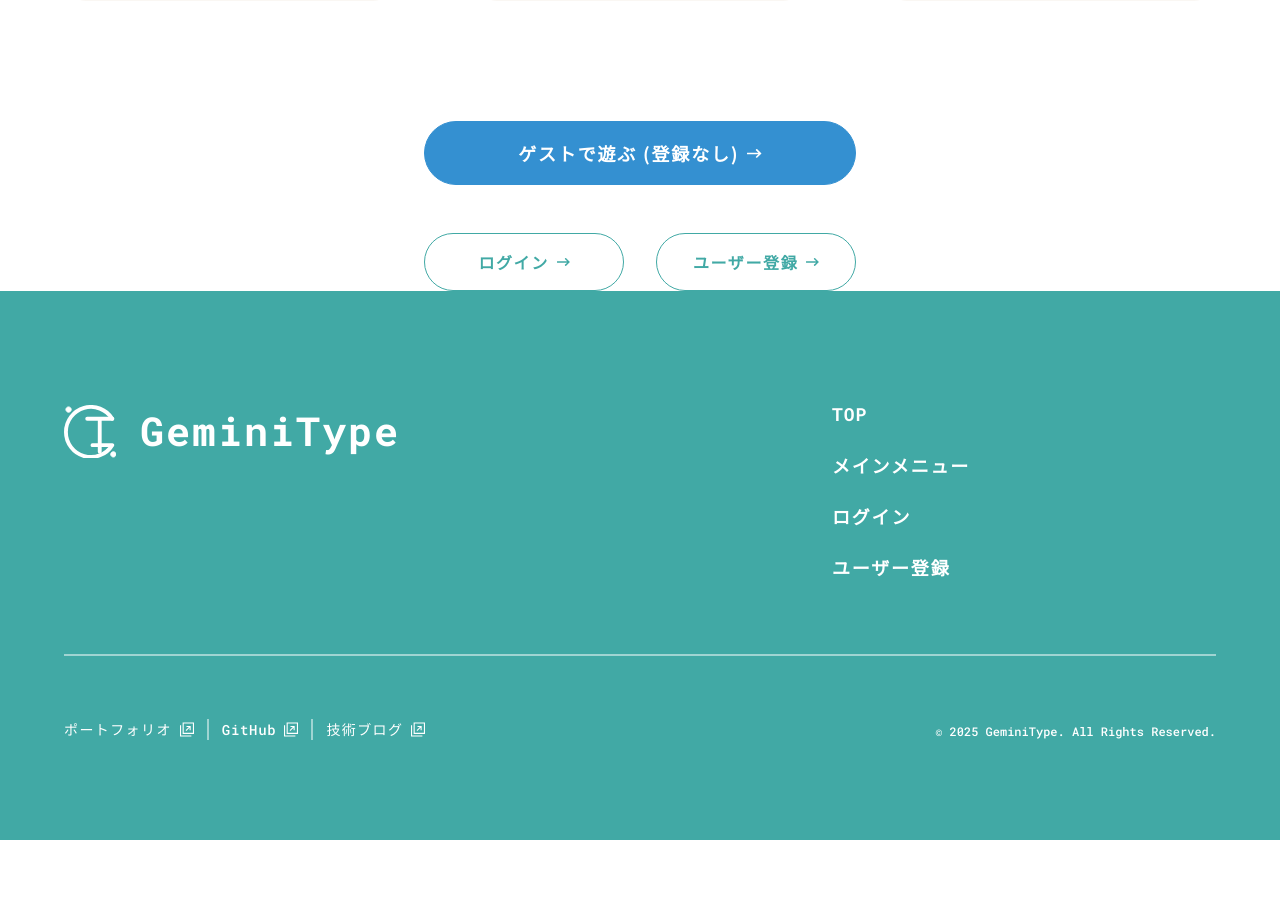
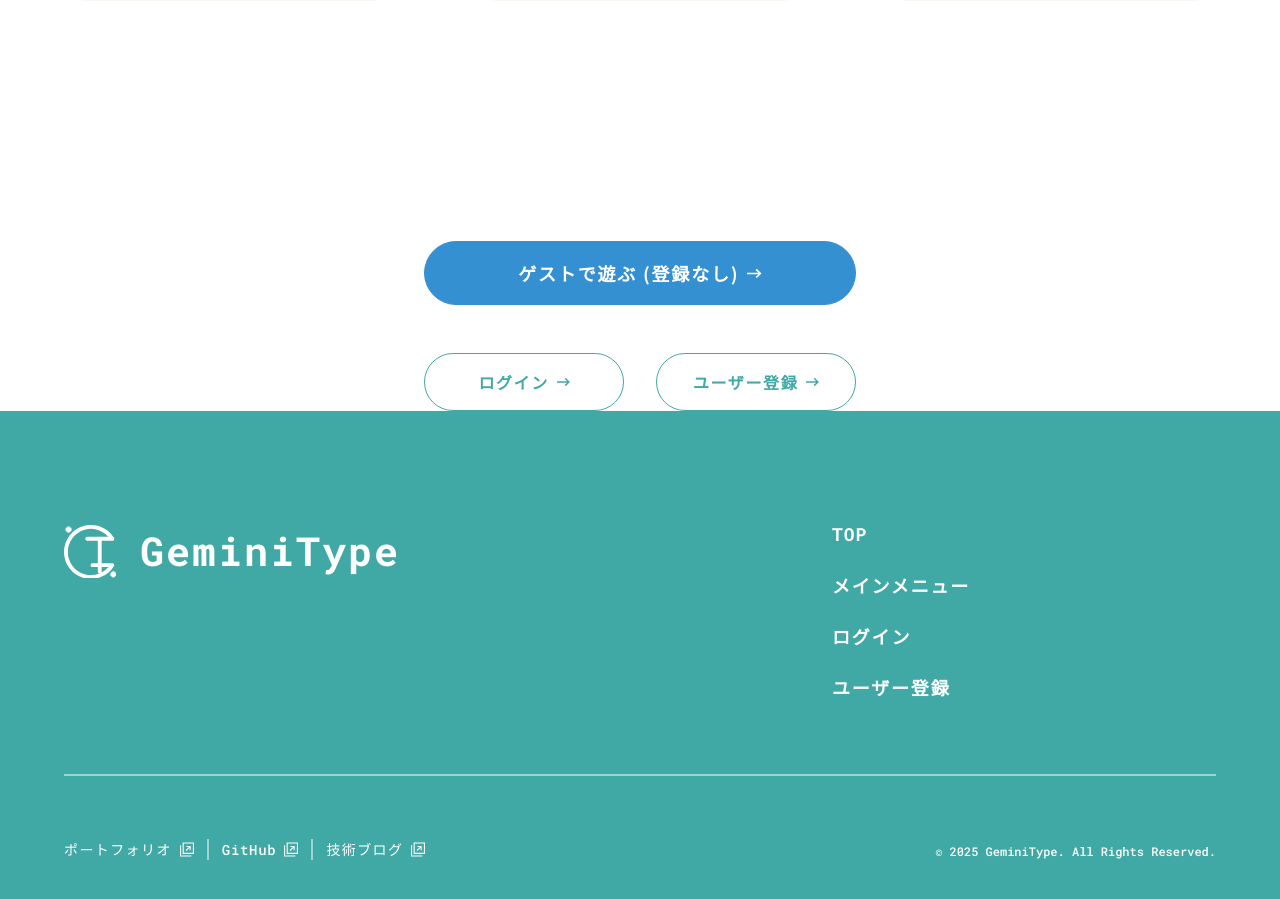
Before and after one commit to y-nagai0725/GeminiType, a Vue app in the folder frontend/: page / in a window 1280 px wide. Shown: the part 1180-2079 px from the top of the page. Before the commit the page ends 2020 px from the top, so only its background shows below. Built offline with nearby package versions, Linux system fonts and the light colour scheme; no server answers.

Commit message:
gsap使用準備など

```diff
--- a/frontend/package.json
+++ b/frontend/package.json
@@ -14,6 +14,7 @@
   "dependencies": {
     "axios": "^1.13.2",
     "chart.js": "^4.5.1",
+    "gsap": "^3.14.2",
     "pinia": "^3.0.4",
     "simplebar-vue": "^2.4.2",
     "vue": "^3.5.22",
--- a/frontend/src/views/TopView.vue
+++ b/frontend/src/views/TopView.vue
@@ -154,15 +154,17 @@
       </div>
     </section>
 
-    <div class="top-view__actions-wrapper">
-      <div v-if="authStore.isLoggedIn" class="top-view__actions">
+    <section class="top-view__gallery"></section>
+
+    <div class="top-view__actions">
+      <template v-if="authStore.isLoggedIn">
         <RouterLink to="/menu" class="top-view__button top-view__button--menu">
           メインメニューへ進む
           <ArrowIcon class="top-view__arrow-icon" />
         </RouterLink>
-      </div>
+      </template>
 
-      <div v-else class="top-view__actions">
+      <template v-else>
         <RouterLink to="/menu" class="top-view__button top-view__button--guest">
           ゲストで遊ぶ (登録なし)
           <ArrowIcon class="top-view__arrow-icon" />
@@ -180,7 +182,7 @@
             >ユーザー登録 <ArrowIcon class="top-view__arrow-icon"
           /></RouterLink>
         </div>
-      </div>
+      </template>
     </div>
   </div>
 </template>
@@ -190,6 +192,10 @@ import { ref, onMounted } from "vue";
 import { RouterLink } from "vue-router";
 import { useAuthStore } from "../stores/authStore";
 import ArrowIcon from "@/components/icons/ArrowIcon.vue";
+import gsap from 'gsap';
+import ScrollTrigger from 'gsap/ScrollTrigger';
+
+gsap.registerPlugin(ScrollTrigger);
 
 // TODO 特長の3つの画像は仮です
 
```
Also changed, not shown: 1 other file (tests, documents, lock files or other folders).
